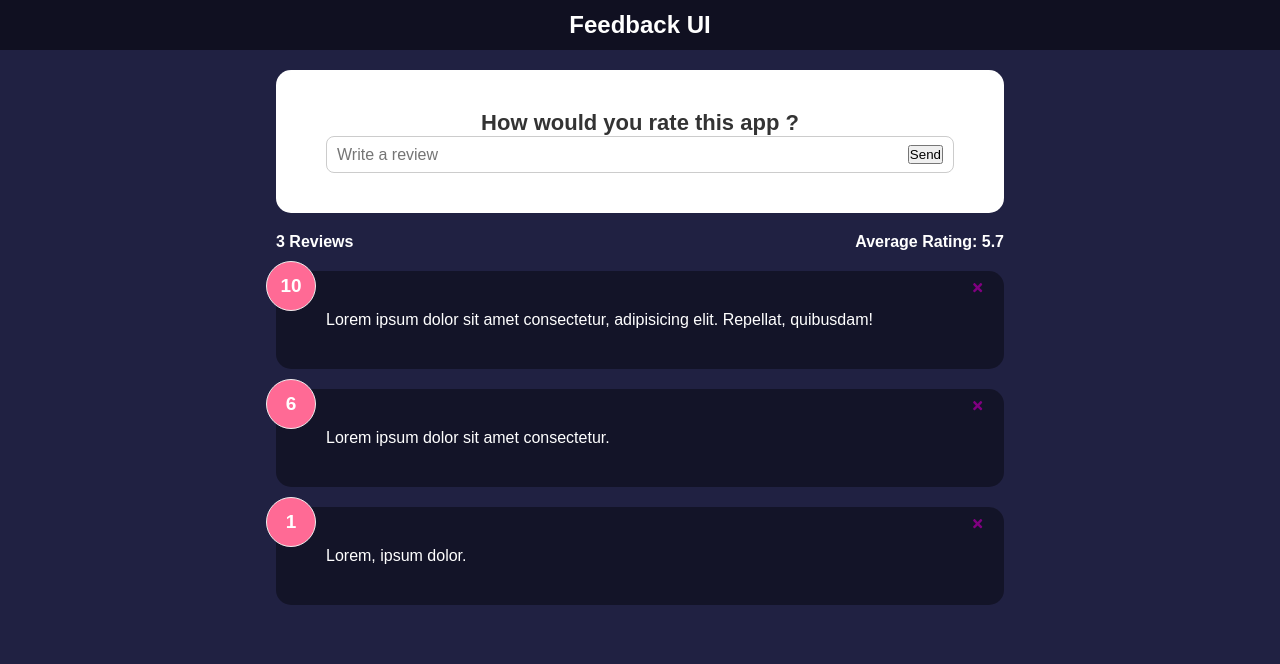
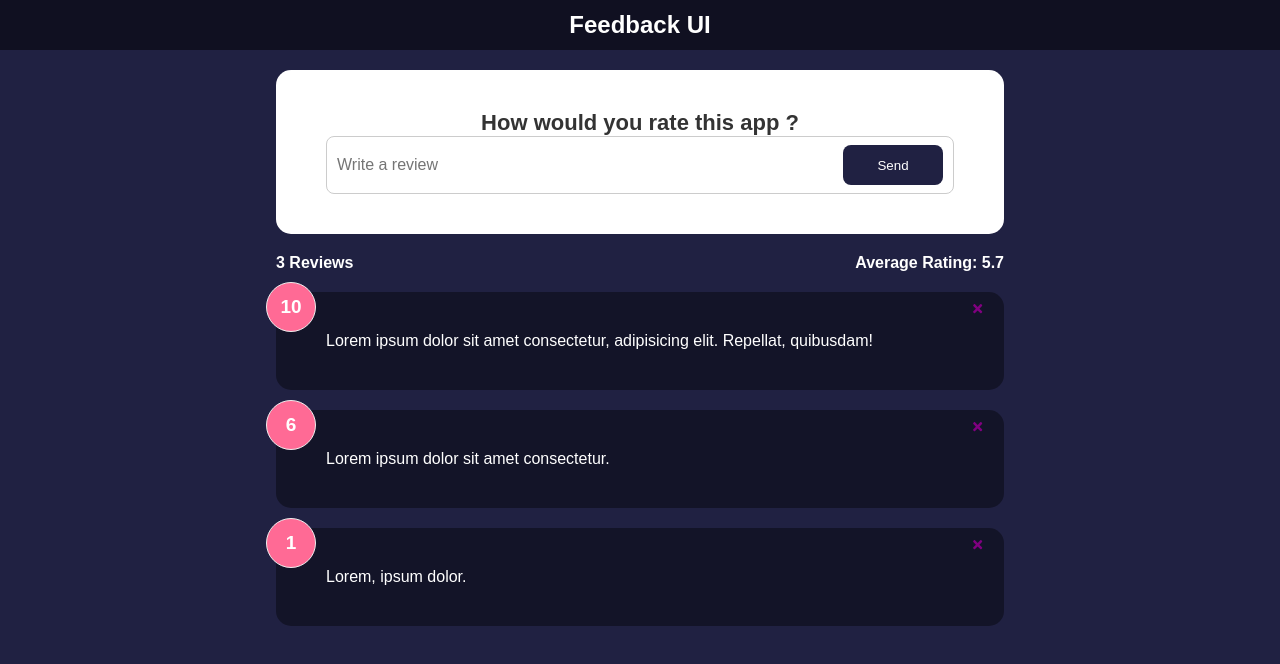
Before and after one commit to Am1d1v/ReactFeedbackProject, a React (Create React App) app: page / in a window 1280 px wide. Shown: the top 664 px of the page. Built offline with nearby package versions, Linux system fonts and the light colour scheme.

Commit message:
Custom Button Component

```diff
--- /dev/null
+++ b/src/components/Button/Button.jsx
@@ -0,0 +1,11 @@
+import React from 'react'
+
+function Button({children, version = 'primary', type, isDisabled = false}) {
+  return (
+    <button type={type} disabled={isDisabled} className={`btn btn-${version}`}>
+        {children}
+    </button>
+  )
+}
+
+export default Button
--- a/src/components/FeedbackFrom/FeedbackForm.jsx
+++ b/src/components/FeedbackFrom/FeedbackForm.jsx
@@ -1,6 +1,7 @@
-import React from 'react'
-import Card from '../shared/Card'
-import { useState } from 'react'
+import React from 'react';
+import Card from '../shared/Card';
+import { useState } from 'react';
+import Button from '../Button/Button';
 
 
 function FeedbackForm() {
@@ -18,7 +19,7 @@
             <h2>How would you rate this app ?</h2>
             <div className="input-group">
                 <input type="text" placeholder='Write a review' onChange={handleTextChange} value={text}/>
-                <button type="submit">Send</button>
+                <Button type="submit" >Send</Button>
             </div>
         </form>
     </Card>
```
